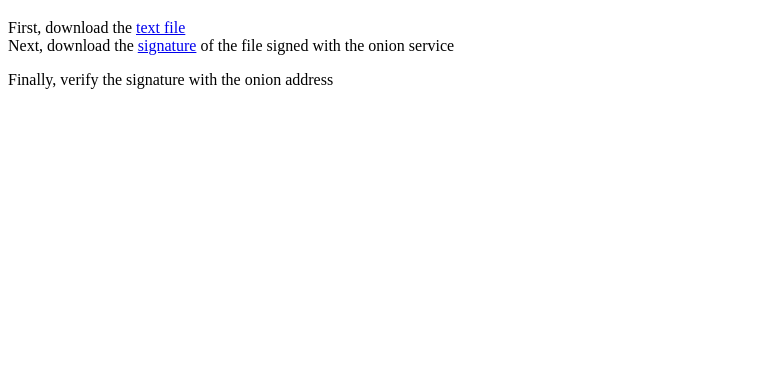
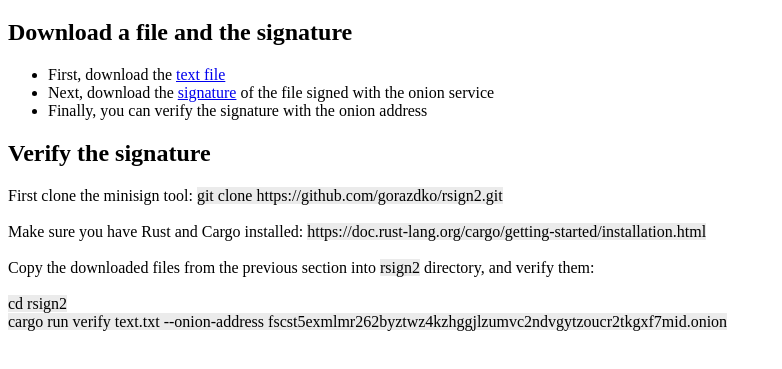
Before and after one commit to gorazdko/demo-server, a plain HTML site: page public/index.html in a window 1280 px wide. Shown: the part 61-430 px from the top of the page, without its empty margins (0-782 px from the left). Drawn offline with Linux system fonts and the light colour scheme.

Commit message:
update doc

```diff
--- a/public/index.html
+++ b/public/index.html
@@ -4,10 +4,25 @@
     <meta charset="utf-8">
     <title>Demo: verfiy object with minisign and onion address</title>
   </head>
+<style>
+    .div-1 {
+        background-color: #EBEBEB;
+    }
+</style>
   <body>
     <h1>Demo: verfiy a text file signed by the onion service.</h1>
-    <div>First, download the <a href="object">text file</a></div>
-    <div>Next, download the <a href="signature">signature</a> of the file signed with the onion service</div>
-    <p>Finally, verify the signature with the onion address</p>
+    <h2>Download a file and the signature</h1>
+<ul>
+    <li>First, download the <a href="object">text file</a></div>
+    <li>Next, download the <a href="signature">signature</a> of the file signed with the onion service</div>
+    <li>Finally, you can verify the signature with the onion address</div>
+</ul>
+    <h2>Verify the signature</h1>
+    <div>First clone the minisign tool: <span class="div-1">    git clone https://github.com/gorazdko/rsign2.git</span><br><br>
+         Make sure you have Rust and Cargo installed: <span class="div-1">https://doc.rust-lang.org/cargo/getting-started/installation.html</span><br><br>
+         Copy the downloaded files from the previous section into <span class="div-1">rsign2</span> directory, and verify them: <br><br>
+         <span class="div-1">cd rsign2<br>
+         cargo run verify text.txt --onion-address fscst5exmlmr262byztwz4kzhggjlzumvc2ndvgytzoucr2tkgxf7mid.onion</span> <br>
+    </div>
   </body>
 </html>
```
Also changed, not shown: 1 other file.
